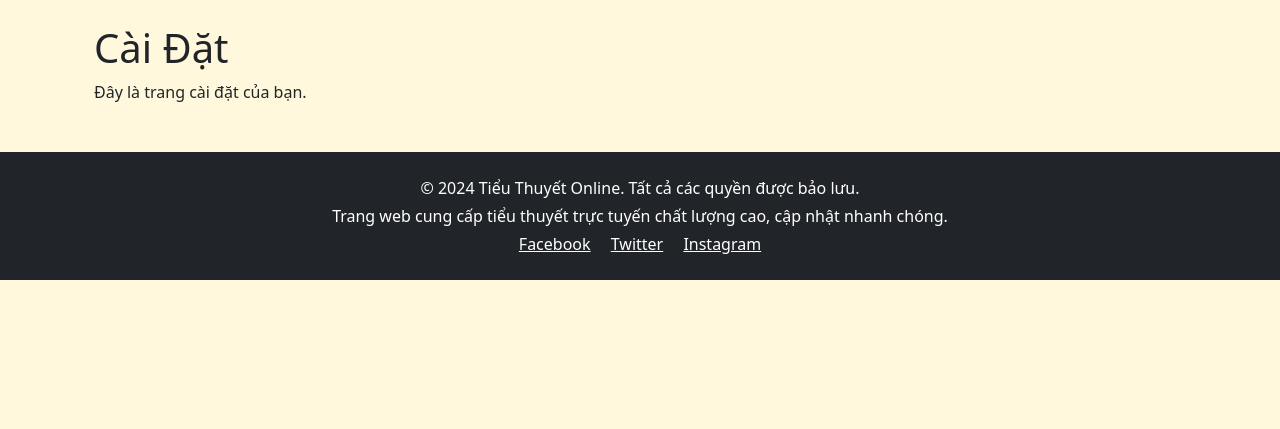
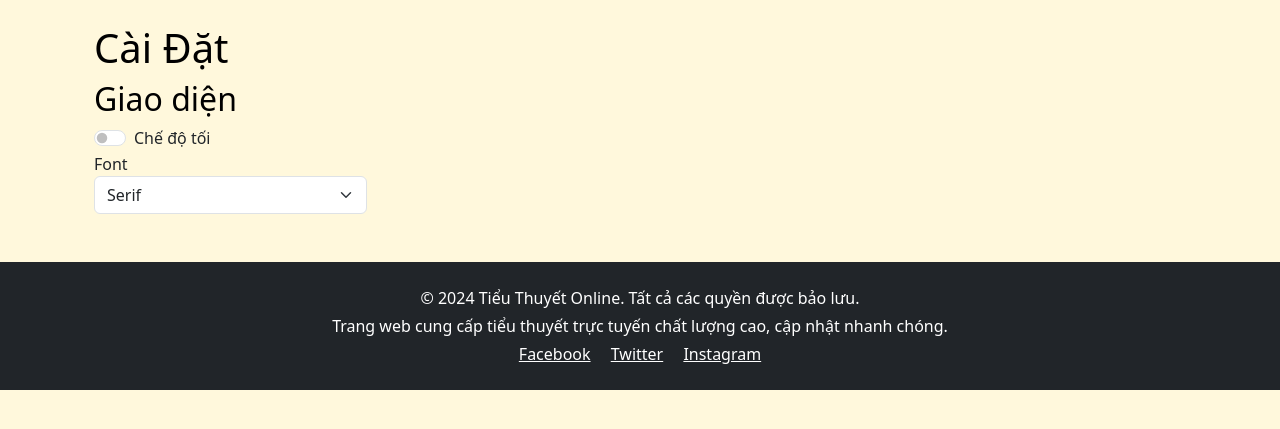
Before and after one commit to phamt1552001/RingoNovel, a Django app: page /settings/ in a window 1280 px wide. Shown: the part 56-485 px from the top of the page. Run offline with Django 5.2, Linux system fonts and the light colour scheme.

Commit message:
FontEnd: Cải thiện setting.html, bổ sung giao diện chế độ tối,lựa chọn font chữ cho web

```diff
--- a/web/models.py
+++ b/web/models.py
@@ -47,6 +47,12 @@ class Profile(models.Model):
 
     def __str__(self):
         return self.user.username
+class UserSettings(models.Model):
+    user = models.OneToOneField(User, on_delete=models.CASCADE)
+    dark_mode = models.BooleanField(default=False)
+
+    def __str__(self):
+        return self.user.username
 
 class Views_Novel(models.Model):
     novel = models.ForeignKey(Novel, on_delete=models.CASCADE, related_name='views_novel')
--- a/web/templates/base.html
+++ b/web/templates/base.html
@@ -23,6 +23,9 @@
     <style>
         body {
             background-color: #FFF8DC; /* Màu vàng nhạt */
+        }
+        h1, h2, h3, h4, h5, h6 {
+            color: #000000; /* Màu đen đậm */
         }
         .card-img-top {
             max-height: 200px;
--- a/web/templates/settings.html
+++ b/web/templates/settings.html
@@ -5,6 +5,21 @@
 {% block content %}
 <div class="container mt-4">
     <h1>Cài Đặt</h1>
-    <p>Đây là trang cài đặt của bạn.</p>
+
+    <div id="settingsLayout" class="row-cols-4">
+        <h2>Giao diện</h2>
+        <div id="darkModeSetting" class="form-check form-switch">
+            <input class="form-check-input" type="checkbox" id="darkMode" {% if user.dark_mode %}checked{% endif %}>
+            <label class="form-check-label" for="darkMode">Chế độ tối</label>
+        </div>
+        <div id="fontSetting" class="">
+            <label for="font">Font</label>
+            <select class="form-select" id="font">
+                <option value="serif" {% if user.font == 'serif' %}selected{% endif %}>Serif</option>
+                <option value="sans-serif" {% if user.font == 'sans-serif' %}selected{% endif %}>Sans-serif</option>
+            </select>
+
+
+    </div>
 </div>
 {% endblock %}
--- a/web/views.py
+++ b/web/views.py
@@ -137,6 +137,11 @@ class UserView:
 
     @staticmethod
     def settings(request):
+        """User settings view.
+        FontEnd: web/templates/settings.html
+            - Chế độ tối
+            -
+        """
         return render(request, 'settings.html')
 
     @staticmethod
```
